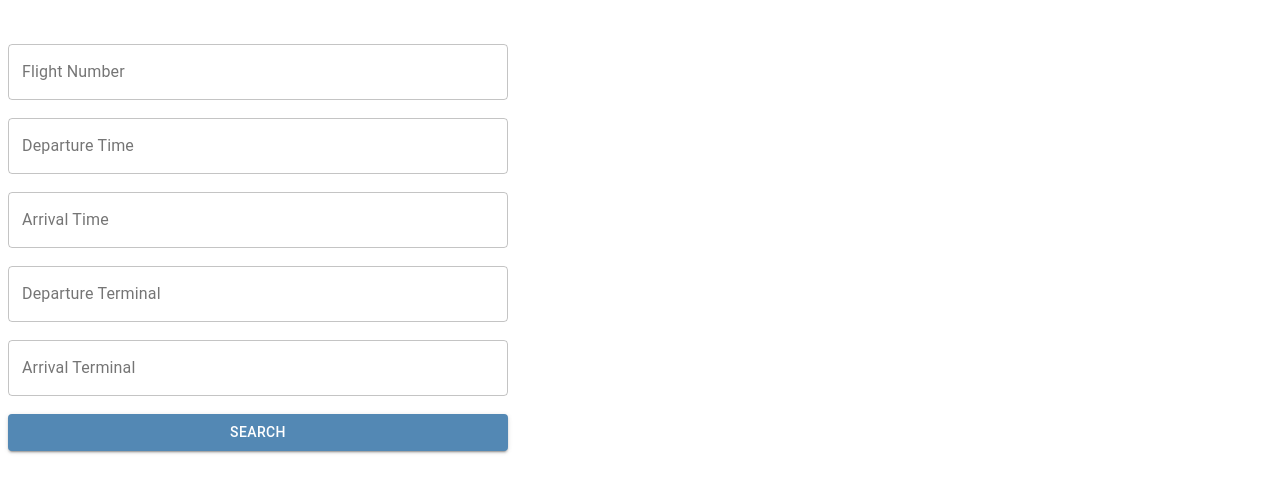
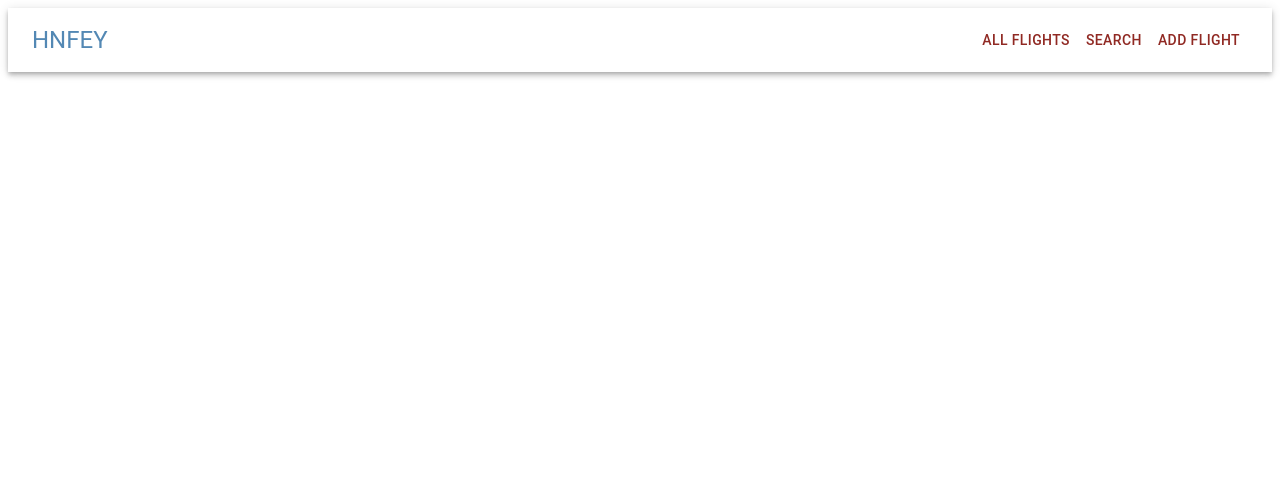
Before and after one commit to advanced-computer-lab/HNFEY, a React (Create React App) app in the folder client/: page / in a window 1280 px wide. Shown: the top 492 px of the page. Built offline with nearby package versions, Linux system fonts and the light colour scheme.

Commit message:
add navbar and adjust styles

```diff
--- a/client/src/App.js
+++ b/client/src/App.js
@@ -6,6 +6,7 @@ import FlightList from "./components/FlightList/FlightList";
 import CreateFlightForm from "./components/CreateFlightForm/CreateFlightForm";
 import ListAllFlights from "./components/ListAllFlights/ListAllFlights";
 import EditFlight from "./components/EditFlight/EditFlight";
+import Navbar from "./components/Navbar/Navbar";
 
 const App = () => {
   const brandTheme = createTheme({
@@ -14,8 +15,9 @@ const App = () => {
   return (
     <MuiThemeProvider theme={brandTheme}>
       <Router>
+        <Navbar />
         <Switch>
-          <Route path="/" exact component={SearchForm} />
+          <Route path="/search" exact component={SearchForm} />
           <Route path="/list-flights" exact component={FlightList} />
           <Route path="/create-flight" exact component={CreateFlightForm} />
           <Route path="/list-all-flights" exact component={ListAllFlights} />
--- a/client/src/components/CreateFlightForm/CreateFlightForm.js
+++ b/client/src/components/CreateFlightForm/CreateFlightForm.js
@@ -1,5 +1,5 @@
 import React, { useState } from "react";
-import { Button, TextField } from "@material-ui/core";
+import { Button, TextField, Container, Typography } from "@material-ui/core";
 import { useHistory } from "react-router";
 import Axios from "axios";
 
@@ -28,10 +28,13 @@ export const CreateFlightForm = () => {
   const [flightDetails, setFlightDetails] = useState({});
 
   return (
-    <>
+    <Container component="main" align="center">
       <br />
       <br />
-
+      <Typography variant="h4" color="textSecondary">
+        Add a Flight
+      </Typography>
+      <br />
       <TextField
         style={{ width: 500 }}
         name="flightNumber"
@@ -147,7 +150,7 @@ export const CreateFlightForm = () => {
       >
         Create
       </Button>
-    </>
+    </Container>
   );
 };
 export default CreateFlightForm;
--- a/client/src/components/EditFlight/EditFlight.js
+++ b/client/src/components/EditFlight/EditFlight.js
@@ -1,4 +1,4 @@
-import { Button, TextField } from "@material-ui/core";
+import { Button, TextField, Container, Typography } from "@material-ui/core";
 import Axios from "axios";
 import React, { useEffect, useState } from "react";
 import { useHistory, useParams } from "react-router";
@@ -31,10 +31,14 @@ const EditFlight = () => {
   };
 
   return flightDetails?._id ? (
-    <>
-      <br />
+    <Container component="main" align="center">
       <br />
 
+      <br />
+      <Typography variant="h4" color="textSecondary">
+        Edit Flight
+      </Typography>
+      <br />
       <TextField
         style={{ width: 500 }}
         name="flightNumber"
@@ -158,7 +162,7 @@ const EditFlight = () => {
       >
         Edit
       </Button>
-    </>
+    </Container>
   ) : null;
 };
 
--- a/client/src/components/FlightList/FlightList.js
+++ b/client/src/components/FlightList/FlightList.js
@@ -65,12 +65,12 @@ export const FlightList = () => {
           <TableHead>
             <TableRow>
               <TableCell>Flight Number</TableCell>
-              <TableCell align="right">Departure Time</TableCell>
-              <TableCell align="right">Arrival Time</TableCell>
-              <TableCell align="right">Departure Terminal</TableCell>
-              <TableCell align="right">Arrival Terminal</TableCell>
-              <TableCell align="right">Edit</TableCell>
-              <TableCell align="right">Delete</TableCell>
+              <TableCell align="center">Departure Time</TableCell>
+              <TableCell align="center">Arrival Time</TableCell>
+              <TableCell align="center">Departure Terminal</TableCell>
+              <TableCell align="center">Arrival Terminal</TableCell>
+              <TableCell align="center">Edit</TableCell>
+              <TableCell align="center">Delete</TableCell>
             </TableRow>
           </TableHead>
           <TableBody>
@@ -82,16 +82,16 @@ export const FlightList = () => {
                 <TableCell component="th" scope="row">
                   {flight.flightNumber}
                 </TableCell>
-                <TableCell align="right">
+                <TableCell align="center">
                   {moment(flight.departureTimeDate).format("YYYY-MM-DD")}
                 </TableCell>
-                <TableCell align="right">
+                <TableCell align="center">
                   {moment(flight.arrivalTimeDate).format("YYYY-MM-DD")}
                 </TableCell>
-                <TableCell align="right">{flight.departureTerminal}</TableCell>
-                <TableCell align="right">{flight.arrivalTerminal}</TableCell>
+                <TableCell align="center">{flight.departureTerminal}</TableCell>
+                <TableCell align="center">{flight.arrivalTerminal}</TableCell>
 
-                <TableCell align="right">
+                <TableCell align="center">
                   <Button
                     style={{ width: 100 }}
                     variant="contained"
@@ -101,7 +101,7 @@ export const FlightList = () => {
                     Edit
                   </Button>
                 </TableCell>
-                <TableCell align="right">
+                <TableCell align="center">
                   <Button
                     style={{ width: 100 }}
                     variant="contained"
--- a/client/src/components/ListAllFlights/ListAllFlights.js
+++ b/client/src/components/ListAllFlights/ListAllFlights.js
@@ -34,7 +34,7 @@ export const ListAllFlights = () => {
         },
         {
           label: "No",
-          onClick: () => alert("Click No"),
+          onClick: () => {},
         },
       ],
     });
@@ -58,12 +58,12 @@ export const ListAllFlights = () => {
           <TableHead>
             <TableRow>
               <TableCell>Flight Number</TableCell>
-              <TableCell align="right">Departure Time</TableCell>
-              <TableCell align="right">Arrival Time</TableCell>
-              <TableCell align="right">Departure Terminal</TableCell>
-              <TableCell align="right">Arrival Terminal</TableCell>
-              <TableCell align="right">Edit</TableCell>
-              <TableCell align="right">Delete</TableCell>
+              <TableCell align="center">Departure Time</TableCell>
+              <TableCell align="center">Arrival Time</TableCell>
+              <TableCell align="center">Departure Terminal</TableCell>
+              <TableCell align="center">Arrival Terminal</TableCell>
+              <TableCell align="center">Edit</TableCell>
+              <TableCell align="center">Delete</TableCell>
             </TableRow>
           </TableHead>
           <TableBody>
@@ -75,15 +75,15 @@ export const ListAllFlights = () => {
                 <TableCell component="th" scope="row">
                   {flight.flightNumber}
                 </TableCell>
-                <TableCell align="right">
+                <TableCell align="center">
                   {moment(flight.departureTimeDate).format("YYYY-MM-DD")}
                 </TableCell>
-                <TableCell align="right">
+                <TableCell align="center">
                   {moment(flight.arrivalTimeDate).format("YYYY-MM-DD")}
                 </TableCell>
-                <TableCell align="right">{flight.departureTerminal}</TableCell>
-                <TableCell align="right">{flight.arrivalTerminal}</TableCell>
-                <TableCell align="right">
+                <TableCell align="center">{flight.departureTerminal}</TableCell>
+                <TableCell align="center">{flight.arrivalTerminal}</TableCell>
+                <TableCell align="center">
                   <Button
                     style={{ width: 100 }}
                     variant="contained"
@@ -93,7 +93,7 @@ export const ListAllFlights = () => {
                     Edit
                   </Button>
                 </TableCell>
-                <TableCell align="right">
+                <TableCell align="center">
                   <Button
                     style={{ width: 100 }}
                     variant="contained"
--- /dev/null
+++ b/client/src/components/Navbar/Navbar.js
@@ -0,0 +1,49 @@
+import React from "react";
+import { Link } from "react-router-dom";
+import { AppBar, Button, Toolbar, Typography } from "@material-ui/core";
+
+const Navbar = () => {
+  return (
+    <AppBar position="static" color="inherit">
+      <Toolbar>
+        <div style={{ flexGrow: 1 }}>
+          <Typography
+            component={Link}
+            to="/"
+            variant="h5"
+            style={{ textDecoration: "none" }}
+            color="primary"
+          >
+            HNFEY
+          </Typography>
+        </div>
+        <Button
+          component={Link}
+          to={`/list-all-flights`}
+          // variant="contained"
+          color="secondary"
+        >
+          All Flights
+        </Button>
+        <Button
+          component={Link}
+          to={`/search`}
+          // variant="contained"
+          color="secondary"
+        >
+          Search
+        </Button>
+        <Button
+          component={Link}
+          to={`/create-flight`}
+          // variant="contained"
+          color="secondary"
+        >
+          Add Flight
+        </Button>
+      </Toolbar>
+    </AppBar>
+  );
+};
+
+export default Navbar;
--- a/client/src/components/SearchForm/SearchForm.js
+++ b/client/src/components/SearchForm/SearchForm.js
@@ -1,5 +1,5 @@
 import React, { useState } from "react";
-import { Button, TextField } from "@material-ui/core";
+import { Button, TextField, Container, Typography } from "@material-ui/core";
 import { useHistory } from "react-router";
 
 const FlightForm = () => {
@@ -25,10 +25,14 @@ const FlightForm = () => {
   const [flightDetails, setFlightDetails] = useState({});
 
   return (
-    <>
-      <br />
+    <Container component="main" align="center">
       <br />
 
+      <br />
+      <Typography variant="h4" color="textSecondary">
+        Search for a Flight
+      </Typography>
+      <br />
       <TextField
         style={{ width: 500 }}
         name="flightNumber"
@@ -95,7 +99,7 @@ const FlightForm = () => {
       >
         Search
       </Button>
-    </>
+    </Container>
   );
 };
 
```
